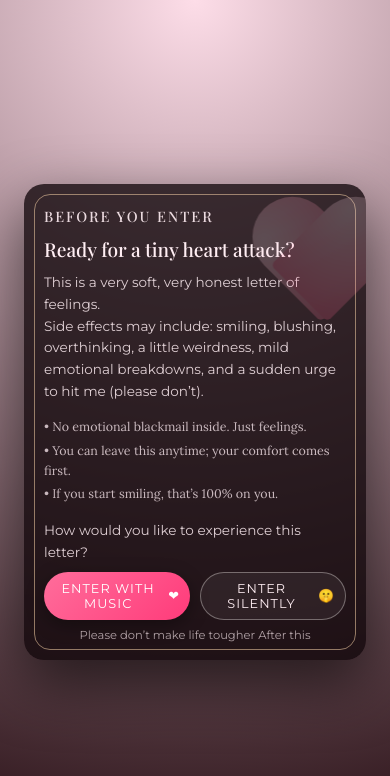
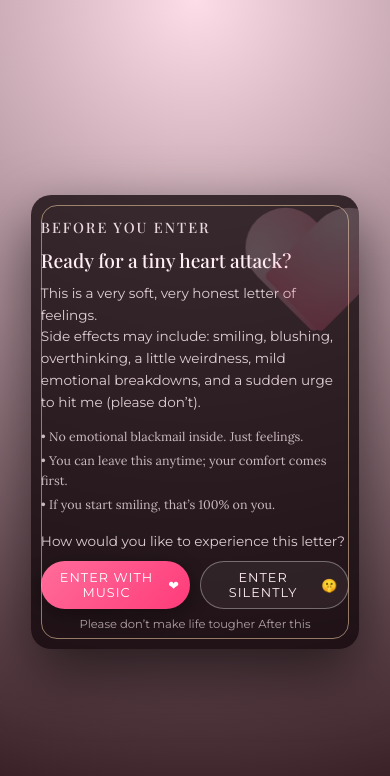
Before and after one commit to GMDASIF/forYouAnu, a plain HTML site: page index.html in a window 390 px wide. Shown: the top 776 px of the page. Drawn offline with nearby package versions, Linux system fonts and the light colour scheme.

Commit message:
Update index.html

```diff
--- a/index.html
+++ b/index.html
@@ -919,6 +919,26 @@
         height: auto;
         vertical-align: middle;
       }
+
+      /*edited*/
+      @media (max-width: 500px) {
+        /* Make section cards use more horizontal space on narrow screens */
+        .card-frame,
+        .closing-card,
+        .intro-card {
+          max-width: 96%;
+          width: 96%;
+          padding-left: 10px;
+          padding-right: 10px;
+        }
+
+        /* Reduce internal gaps so content fits neatly when widened */
+        .card-inner,
+        .card-inner--shayari {
+          gap: 12px;
+          padding: 12px;
+        }
+      }
     </style>
   </head>
   <body>
```
